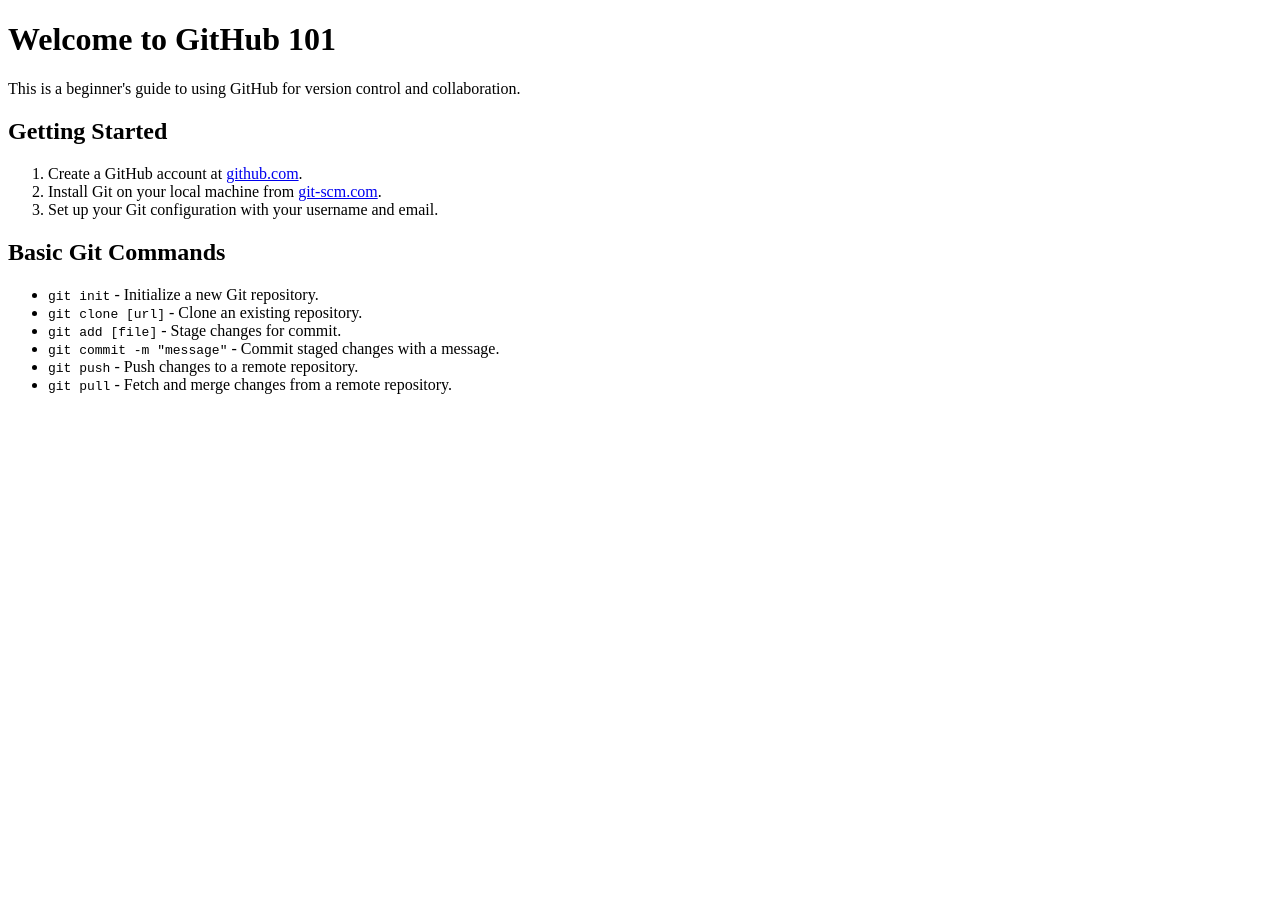
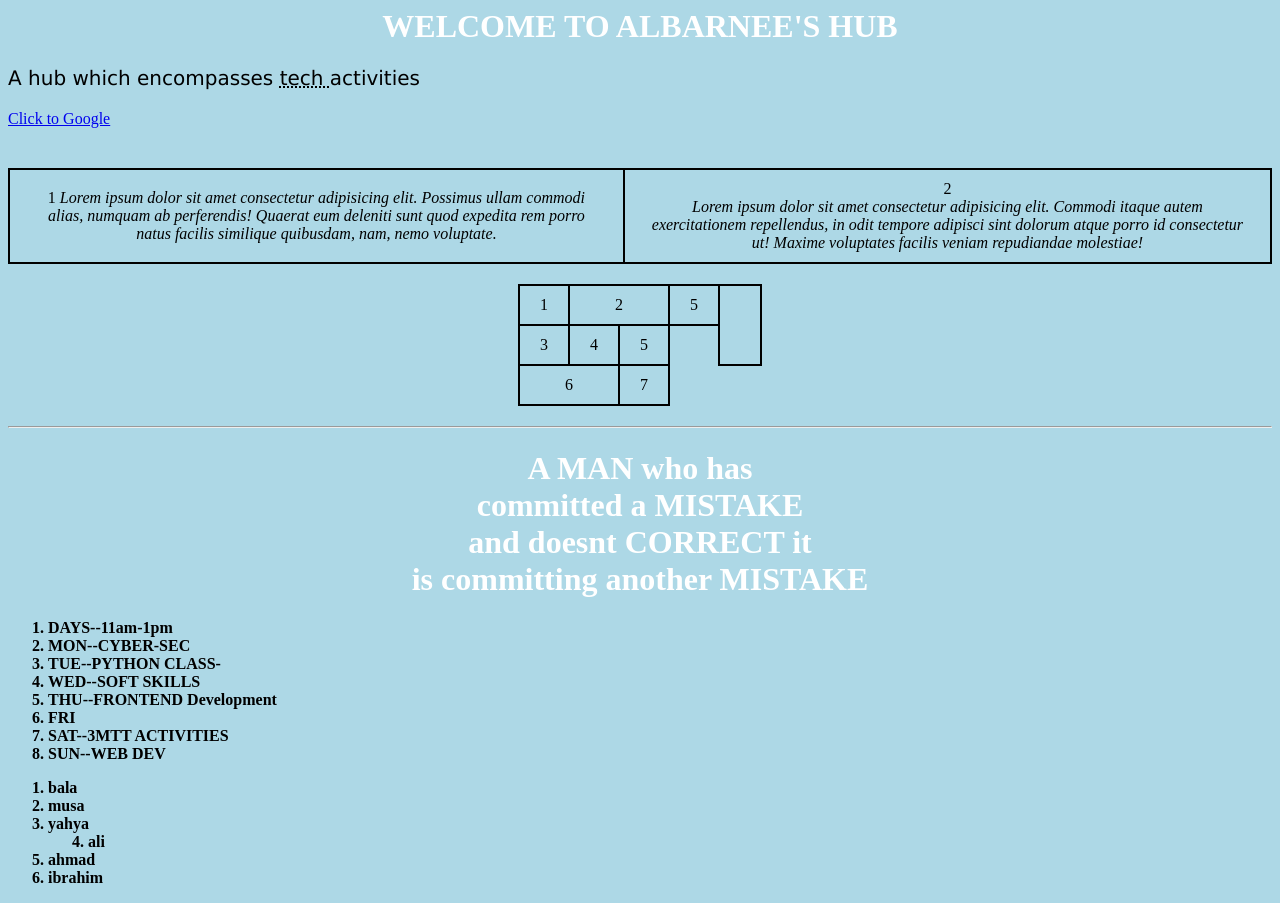
Before and after one commit to aminubi/git101, a plain HTML site: page index.html in a window 1280 px wide. Before the commit the page ends 800 px from the top, so only its background shows below. Drawn offline with Linux system fonts and the light colour scheme.

Commit message:
Add files via upload

```diff
--- a/index.html
+++ b/index.html
@@ -1,27 +1,89 @@
-<!DOCTYPE html>
-<html lang="en">
+<html>
 <head>
-    <meta charset="UTF-8">
-    <meta name="viewport" content="width=device-width, initial-scale=1.0">
-    <title>GitHub 101</title>
+  <title>This is my page title</title>
+  <style>
+    body {
+      background-color: lightblue;
+    }
+    h1 {
+      color: white;
+      text-align: center;
+    }
+    p {
+      font-family: verdana;
+      font-size: 20px;
+    }
+    table {
+      border-collapse: collapse;
+      margin: 20px auto;
+      text-align: center;
+    }
+    td {
+      border: 2px solid black;
+      padding: 10px 20px;
+    }
+
+  </style>
 </head>
+
 <body>
-    <h1>Welcome to GitHub 101</h1>
-    <p>This is a beginner's guide to using GitHub for version control and collaboration.</p>
-    <h2>Getting Started</h2>
-    <ol>
-        <li>Create a GitHub account at <a href="https://github.com">github.com</a>.</li>
-        <li>Install Git on your local machine from <a href="https://git-scm.com/">git-scm.com</a>.</li>
-        <li>Set up your Git configuration with your username and email.</li>
-    </ol>
-    <h2>Basic Git Commands</h2>
-    <ul>
-        <li><code>git init</code> - Initialize a new Git repository.</li>
-        <li><code>git clone [url]</code> - Clone an existing repository.</li>
-        <li><code>git add [file]</code> - Stage changes for commit.</li>
-        <li><code>git commit -m "message"</code> - Commit staged changes with a message.</li>
-        <li><code>git push</code> - Push changes to a remote repository.</li>
-        <li><code>git pull</code> - Fetch and merge changes from a remote repository.</li>
-    </ul>
+ <header>
+  <h1>WELCOME TO ALBARNEE'S HUB </h1>
+  <p>A hub which encompasses <abbr title="technology"> tech </abbr>activities</p>
+  </header>
+
+  <a href="https://www.google.com/" target="_blank">Click to Google</a>
+  <table border="2">
+
+  <table>
+        <tr>
+            <td>1
+                <em>Lorem ipsum dolor sit amet consectetur adipisicing elit. Possimus ullam commodi alias, numquam ab perferendis! Quaerat eum deleniti sunt quod expedita rem porro natus facilis similique quibusdam, nam, nemo voluptate.
+           </em> </td>
+        <td>2
+           <address> Lorem ipsum dolor sit amet consectetur adipisicing elit. Commodi itaque autem exercitationem repellendus, in odit tempore adipisci sint dolorum atque porro id consectetur ut! Maxime voluptates facilis veniam repudiandae molestiae!</address>
+        </td>
+    </tr>
+
+    </table>
+
+  <table>
+    <tr>
+      <td>1</td>
+      <td colspan="2">2</td>
+      <td colspan="2">5</td>
+      <td rowspan="2"></td>
+    </tr>
+    <tr>
+      <td>3</td>
+      <td>4</td>
+      <td>5</td>
+    </tr>
+    <tr>
+      <td colspan="2">6</td>
+      <td>7</td>
+    </tr>
+  </table>
+  <hr>
+  <h1>A <strong>MAN</strong> <b> who has<br>committed a <b>MISTAKE</b><br>and doesnt <b>CORRECT</b> it<br>is committing another <b>MISTAKE</b></h1>
+  <ol>
+    <li>DAYS--11am-1pm</li>
+    <li>MON--CYBER-SEC</li>
+    <li>TUE--PYTHON CLASS-</li>
+    <li>WED--SOFT SKILLS</li>
+    <li>THU--FRONTEND Development</li>
+    <li>FRI</li>
+    <li>SAT--3MTT ACTIVITIES</li>
+    <li>SUN--WEB DEV</li>
+  </ol>
+  <ol>
+    <li>bala</li>
+    <li>musa</li>
+    <dt><li>yahya<ul></dt>
+        <dd><li>ali</li></dd>
+        <li>ahmad</li>
+        <li>ibrahim</li>
+    </ul></li>
+  </ol>
 </body>
 </html>
```
